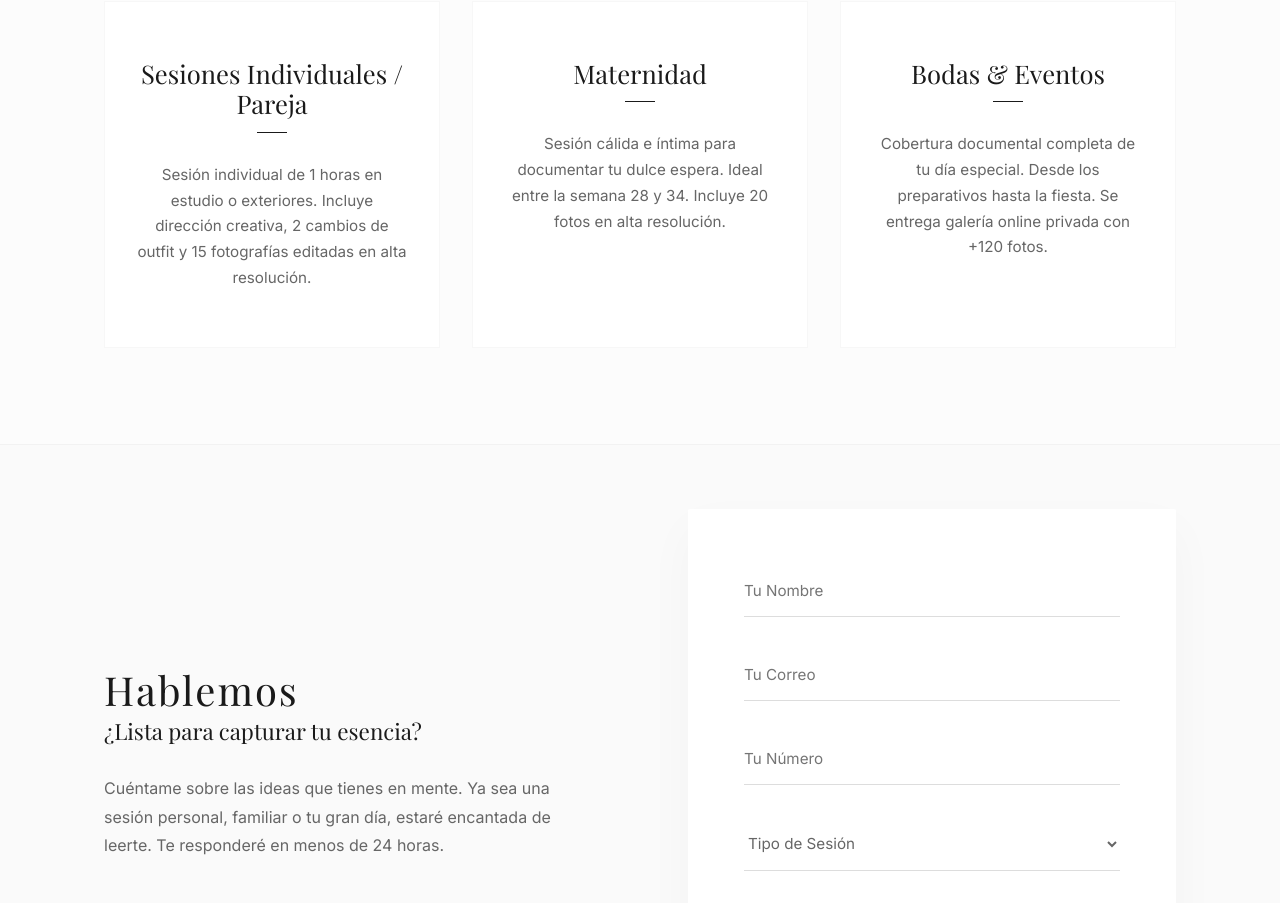
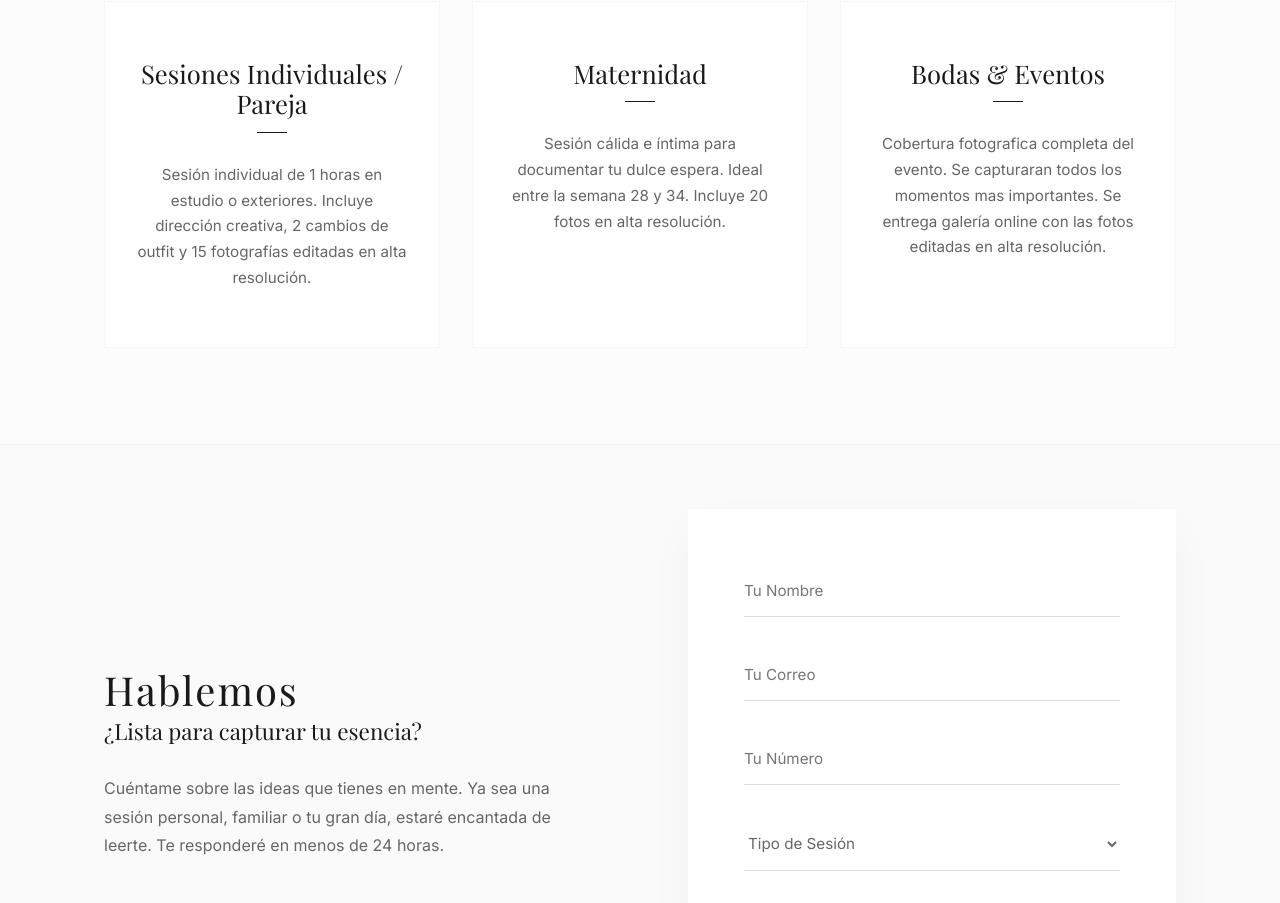
Before and after one commit to AdriannDev/portfolio-fotografia, a React (Vite) app: page / in a window 1280 px wide. Shown: the part 2300-3203 px from the top of the page. Built offline with nearby package versions, Linux system fonts and the light colour scheme; no server answers; a web font is replaced by a local one.

Commit message:
cambios en texto

```diff
--- a/src/components/Services.jsx
+++ b/src/components/Services.jsx
@@ -12,7 +12,7 @@ const servicesSet = [
   },
   {
     title: 'Bodas & Eventos',
-    description: 'Cobertura documental completa de tu día especial. Desde los preparativos hasta la fiesta. Se entrega galería online privada con +120 fotos.',
+    description: 'Cobertura fotografica completa del evento. Se capturaran todos los momentos mas importantes. Se entrega galería online con las fotos editadas en alta resolución.',
   }
 ];
 
```
